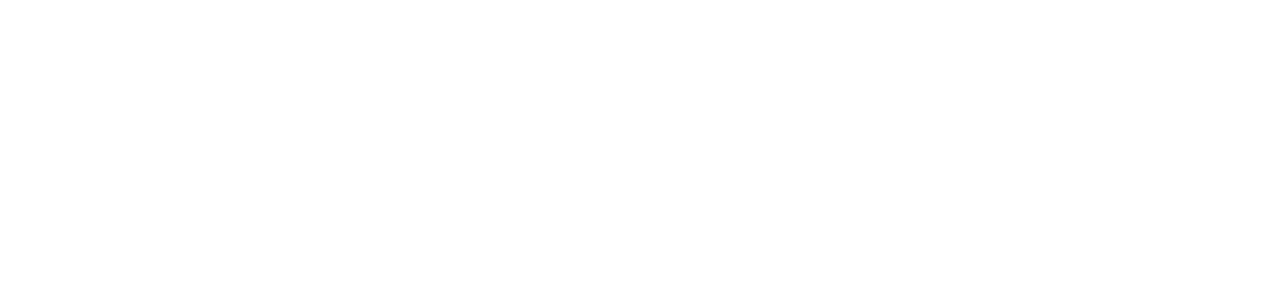
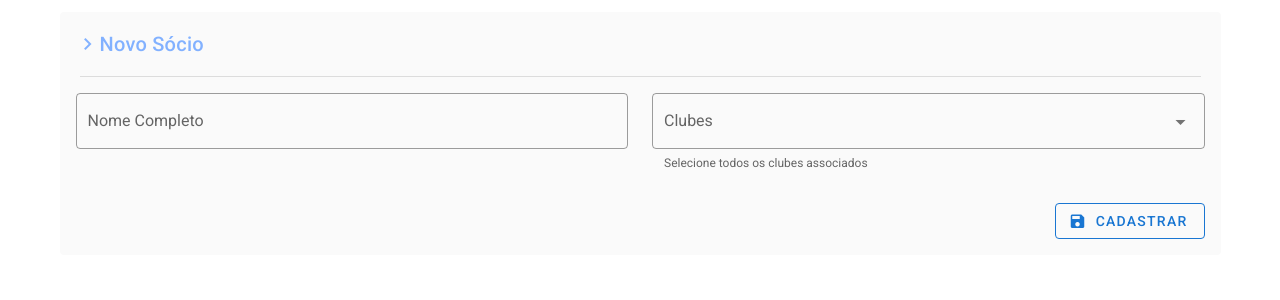
Before and after one commit to mpedroni/hanclubs-frontend, a Vue app: page /#/partners/new in a window 1280 px wide. Shown: the top 300 px of the page. Built offline with nearby package versions, Linux system fonts and the light colour scheme.

Commit message:
create the NewPartner view

```diff
--- a/src/router/index.js
+++ b/src/router/index.js
@@ -11,9 +11,19 @@
     component: Home,
   },
   {
+    path: '/teams',
+    name: 'Clubes Cadastrados',
+    component: () => import(/* webpackChunkName: "teams" */ '@/views/Teams'),
+  },
+  {
     path: '/teams/new',
     name: 'Novo Clube',
     component: () => import(/* webpackChunkName: "new-team" */ '@/views/Teams/New'),
+  },
+  {
+    path: '/partners/new',
+    name: 'Novo Sócio',
+    component: () => import(/* webpackChunkName: "new-partner" */ '@/views/Partners/New'),
   },
 ];
 
--- /dev/null
+++ b/src/views/Partners/New/index.vue
@@ -0,0 +1,160 @@
+<template>
+  <the-container>
+    <v-form v-model="valid" ref="form" @submit.prevent="submit" lazy-validation>
+      <v-row>
+        <v-col cols="12" md="6">
+          <text-input
+            v-model="name"
+            label="Nome Completo"
+            clearable
+            :rules="[(v) => !!v || 'Você precisa o nome do novo sócio']"
+          />
+        </v-col>
+
+        <v-col>
+          <autocomplete
+            v-model="partnerTeams"
+            multiple
+            chips
+            small-chips
+            deletable-chips
+            no-data-text="Nenhum clube encontrado"
+            clearable
+            hint="Selecione todos os clubes associados"
+            persistent-hint
+            label="Clubes"
+            hide-selected
+            :rules="[(v) => !!v.length || 'Você deve selecionar pelo menos um clube']"
+            item-value="id"
+            item-text="name"
+            :items="teams"
+          />
+        </v-col>
+      </v-row>
+
+      <v-row justify="end">
+        <v-col cols="auto">
+          <btn
+            label="Cadastrar"
+            icon="mdi-content-save"
+            type="submit"
+            :disabled="!valid"
+            :loading="loading"
+          />
+        </v-col>
+      </v-row>
+    </v-form>
+    <snackbar v-model="snackbarOptions" />
+  </the-container>
+</template>
+
+<script>
+import Autocomplete from '@/components/Autocomplete';
+import Btn from '@/components/Btn';
+import Snackbar from '@/components/Snackbar';
+import TextInput from '@/components/TextInput';
+import TheContainer from '@/components/TheContainer';
+
+export default {
+  name: 'NewPartner',
+
+  components: {
+    Autocomplete,
+    Btn,
+    Snackbar,
+    TextInput,
+    TheContainer,
+  },
+
+  data: () => ({
+    loading: false,
+    name: '',
+    partnerTeams: [],
+    snackbarOptions: {
+      open: false,
+      message: '',
+      color: '',
+    },
+    teams: [
+      {
+        id: 1,
+        name: 'Flamengo',
+      },
+      {
+        id: 2,
+        name: 'Palmeiras',
+      },
+      {
+        id: 3,
+        name: 'Botafogo',
+      },
+      {
+        id: 4,
+        name: 'Corinthians',
+      },
+      {
+        id: 5,
+        name: 'Fluminense',
+      },
+      {
+        id: 6,
+        name: 'São Paulo',
+      },
+      {
+        id: 7,
+        name: 'Internacional',
+      },
+      {
+        id: 8,
+        name: 'Grêmio',
+      },
+      {
+        id: 9,
+        name: 'Santos',
+      },
+      {
+        id: 10,
+        name: 'Sport Recife',
+      },
+      {
+        id: 11,
+        name: 'Chapecoense',
+      },
+      {
+        id: 12,
+        name: 'Barcelona',
+      },
+    ],
+    valid: true,
+  }),
+
+  methods: {
+    snackbar(message, color) {
+      this.snackbarOptions = {
+        message,
+        color,
+        open: true,
+      };
+    },
+
+    submit() {
+      if (!this.$refs.form.validate()) return;
+
+      this.loading = true;
+
+      const { name, partnerTeams: teams } = this;
+
+      this.$http
+        .post('partners', { name: name.trim(), teams })
+        .then(() => {
+          this.snackbar(`O sócio ${name} foi cadastrado com sucesso!`, 'success');
+          this.$refs.form.reset();
+        })
+        .catch((error) => this.snackbar(error, 'error'))
+        .finally(() => {
+          this.loading = false;
+        });
+    },
+  },
+};
+</script>
```
